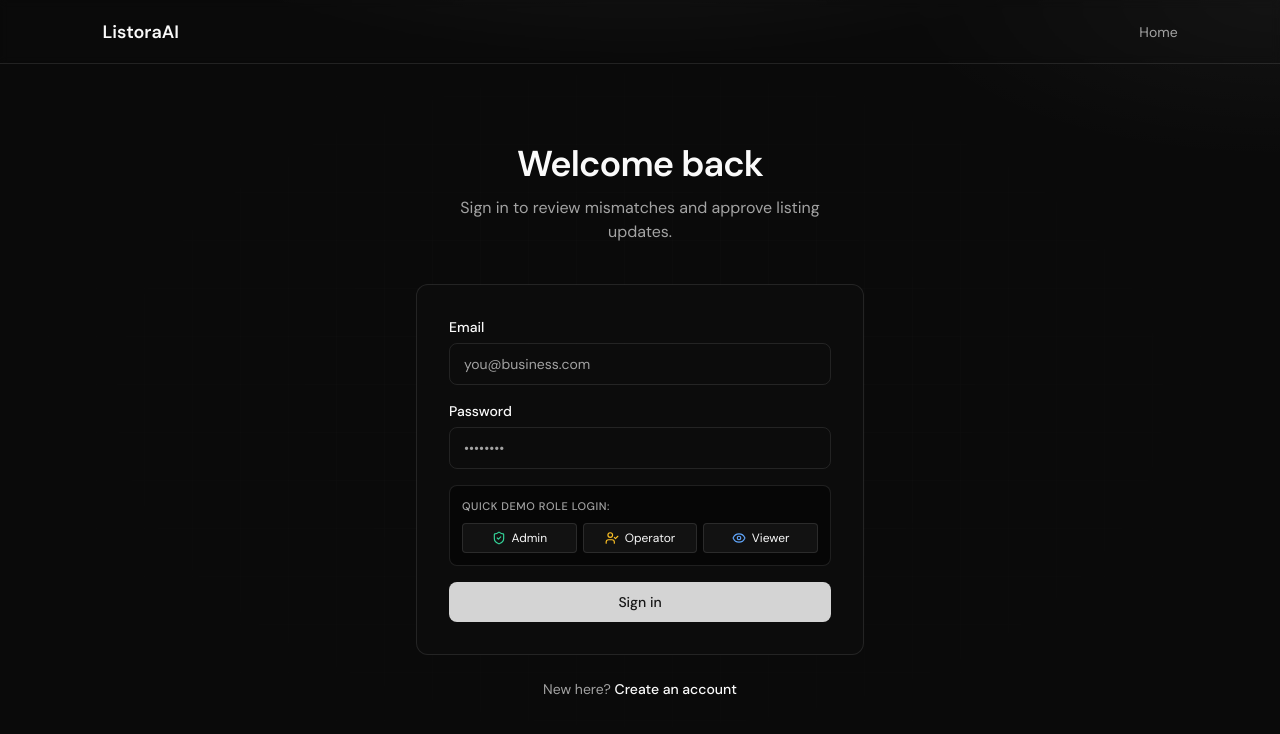
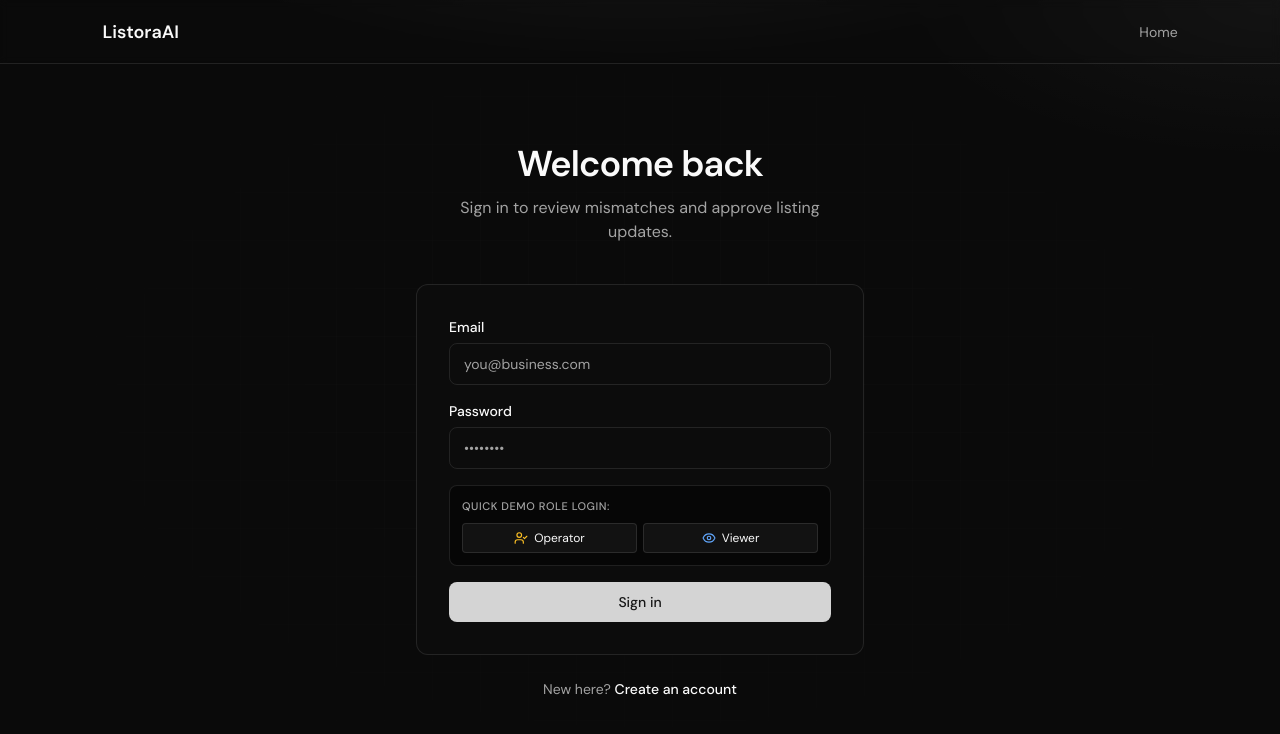
Before and after one commit to Omega-127/ListoraAI, a React (Vite) app in the folder apps/web/: page /login in a window 1280 px wide. Shown: the top 734 px of the page. Built offline with nearby package versions, Linux system fonts and the light colour scheme; no server answers; what @animate-ui/react would draw is missing.

Commit message:
feat: add Login page component with authentication and demo role presets

```diff
--- a/apps/web/src/pages/Login.tsx
+++ b/apps/web/src/pages/Login.tsx
@@ -3,7 +3,7 @@ import { Link, useNavigate } from "react-router-dom";
 import { AuthShell, fieldClass, labelClass, primaryBtnClass } from "../components/AuthShell";
 import { login, type UserRole } from "../lib/api";
 import { focus, muted } from "../lib/styles";
-import { ShieldCheck, UserCheck, Eye } from "lucide-react";
+import { UserCheck, Eye } from "lucide-react";
 
 export default function Login() {
   const navigate = useNavigate();
@@ -91,15 +91,7 @@ export default function Login() {
           <p className={`text-[11px] font-medium uppercase tracking-wider mb-2 ${muted}`}>
             Quick Demo Role Login:
           </p>
-          <div className="grid grid-cols-3 gap-1.5 text-xs">
-            <button
-              type="button"
-              onClick={() => fillDemo("ADMIN")}
-              className="flex items-center justify-center gap-1.5 rounded border border-white/10 bg-white/5 py-1.5 px-2 hover:bg-white/15 transition-colors"
-            >
-              <ShieldCheck className="h-3.5 w-3.5 text-emerald-400" />
-              <span>Admin</span>
-            </button>
+          <div className="grid grid-cols-2 gap-1.5 text-xs">
             <button
               type="button"
               onClick={() => fillDemo("OPERATOR")}
```
